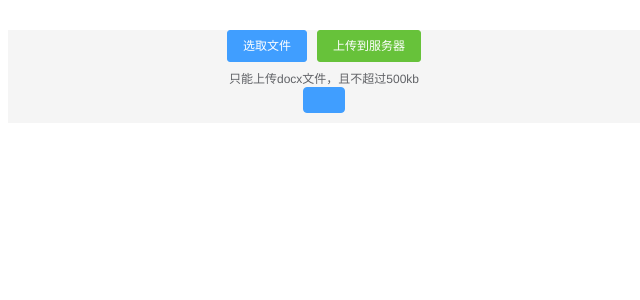
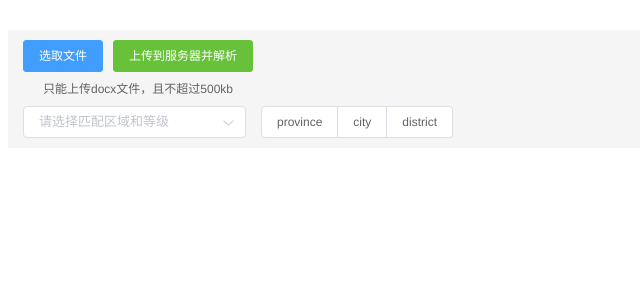
Before and after one commit to Rick-24/text-detection-web, a Vue app: page /#/ in a window 1280 px wide. Shown: the top 300 px of the page, without its empty margins (0-640 px from the left). Built offline with nearby package versions, Linux system fonts and the light colour scheme.

Commit message:
在home组件里注册了AreaCode组件

```diff
--- a/package.json
+++ b/package.json
@@ -36,7 +36,6 @@
     "friendly-errors-webpack-plugin": "^1.6.1",
     "html-webpack-plugin": "^2.30.1",
     "node-notifier": "^5.1.2",
-    "node-sass": "^4.13.1",
     "optimize-css-assets-webpack-plugin": "^3.2.0",
     "ora": "^1.2.0",
     "portfinder": "^1.0.13",
@@ -44,7 +43,6 @@
     "postcss-loader": "^2.0.8",
     "postcss-url": "^7.2.1",
     "rimraf": "^2.6.0",
-    "sass-loader": "^7.1.0",
     "semver": "^5.3.0",
     "shelljs": "^0.7.6",
     "uglifyjs-webpack-plugin": "^1.1.1",
--- a/src/views/Home.vue
+++ b/src/views/Home.vue
@@ -1,24 +1,31 @@
 <template>
   <el-container>
     <el-aside width="50%" class="col">
+      <el-row>
         <el-upload
+          style="float:left;margin-left: 15px;margin-top: 10px"
           action="http://localhost:8001/text/detection"
           accept="application/vnd.openxmlformats-officedocument.wordprocessingml.document"
           multiple
           :limit="1"
           :on-preview="handlePreview"
           :on-remove="handleRemove"
-        :on-change="handelOnChange"
+          :on-change="handleOnChange"
           :file-list="fileList"
           :auto-upload="false">
           <el-button slot="trigger" size="small" type="primary">选取文件</el-button>
           <el-button style="margin-left: 10px;" size="small" type="success" @click="file" ref="file_upload_button">
-          上传到服务器
+            上传到服务器并解析
           </el-button>
           <div slot="tip" class="el-upload__tip">只能上传docx文件，且不超过500kb</div>
 
         </el-upload>
-      <el-button type="primary" @click="province"></el-button>
+      </el-row>
+
+      <el-row>
+        <AreaCode v-on:getAreaCode="getAreaCode" ref="AreaCode"></AreaCode>
+      </el-row>
+
       <el-input
         class="el-textarea"
         type="textarea"
@@ -26,6 +33,7 @@
         placeholder="请输入内容"
         v-html="contents">
       </el-input>
+
     </el-aside>
     <el-main class="col">
       <el-collapse v-for="(item,index) in errorInfo" :key="item.id">
@@ -48,8 +56,10 @@
 import axios from 'axios'
 import mock from '@/mock/index.js'
 import mammoth from 'mammoth'
+import AreaCode from "./components/AreaCode";
 
 export default {
+  name: "Home",
   data() {
     return {
       fileList: [],
@@ -58,17 +68,22 @@ export default {
       },
       contents: '',
       errorInfo: [],
+      areaCode: [],
+      ifReset:false
     };
   },
-  name: "Home",
+  components:{
+    AreaCode
+  },
   methods: {
     file() {
       this.$refs.file_upload_button.loading = "true"
       const that = this
       let formData = new FormData()
       // todo remove
-      formData.append('areaCode',"210211")
+      formData.append('areaCode',this.areaCode)
       formData.append('file', this.form.file)
+      if(this.areaCode.length===0) alert("请提供解析范围")
       this.$api.textDetection.file(formData).then(function (res) {
         console.log(res)
         that.errorInfo = res.value.detectionModels
@@ -82,6 +97,7 @@ export default {
       })
     },
     handleRemove(file, fileList) {
+      this.$refs.AreaCode.resetCheckList()
       this.contents = ''
       this.errorInfo = []
       console.log(file, fileList);
@@ -89,7 +105,7 @@ export default {
     handlePreview(file) {
       console.log(file);
     },
-    handelOnChange(file, fileList) {
+    handleOnChange(file, fileList) {
       let reader = new FileReader();
       const that = this
       this.form.file = file.raw
@@ -161,6 +177,9 @@ export default {
       }).catch(function (res) {
         console.log(res)
       })
+    },
+    getAreaCode(areaCode){
+      this.areaCode=areaCode
     }
 
   }
--- /dev/null
+++ b/src/views/components/AreaCode.vue
@@ -0,0 +1,132 @@
+<template>
+  <el-container style="margin-top: 10px">
+        <el-cascader
+          v-model="path"
+          style="margin-left: 15px"
+          placeholder="请选择匹配区域和等级"
+          ref="current"
+          size="small"
+          expand-trigger="hover"
+          :options="province.options"
+          :props="props"
+          @active-item-change="handleItemChange"
+          @change="selectedChange">
+        </el-cascader>
+        <el-checkbox-group v-model="checkList" size="small" style="margin-left: 15px">
+          <el-checkbox-button label="province"></el-checkbox-button>
+          <el-checkbox-button label="city"></el-checkbox-button>
+          <el-checkbox-button label="district"></el-checkbox-button>
+        </el-checkbox-group>
+  </el-container>
+</template>
+
+<script>
+export default {
+  name: "AreaCode",
+  model: {
+    prop: 'areaCode',
+    event: 'selectedChange'
+  },
+  data () {
+    return {
+      // 所在省市
+      province: {
+        options: []
+      },
+      props: { // 级联选择器的属性配置
+        value: 'value',
+        children: 'next',
+        checkStrictly: true
+      },
+      checkList:[],
+      path:[]
+    }
+  },
+  computed: {},
+  created () {
+    this._initData()
+  },
+  mounted () {
+  },
+  methods: {
+    _initData() {
+      this.$api.areaIndex.province().then((res)=> {
+        console.log("province",res)
+        this.province.options = res.value.models.map(item => {
+          // 所在省市
+          return {
+            value: item.code,
+            label: item.name,
+            next: []
+          }
+        })
+      }).catch(function (res) {
+        console.log(res)
+      })
+
+    },
+    handleItemChange(val){
+      const matchProvince = this.province.options.findIndex(item => {
+        return item.value === val[0];
+      })
+      const provinceSelected=this.province.options[matchProvince]
+      if(val.length===1){
+        if(provinceSelected.next.length!==0) return
+        setTimeout(item =>{
+          this.$api.areaIndex.city(provinceSelected.value).then((res)=> {
+            console.log("cities",res)
+            provinceSelected.next = res.value.models.map(item => {
+              return {
+                value: item.code,
+                label: item.name,
+                next: []
+              }
+            })
+          }).catch(function (res) {
+            console.log(res)
+          })
+        },300)
+      }else if(val.length===2){
+        const matchCity = provinceSelected.next.findIndex(item => {
+          return item.value === val[1];
+        })
+        const citySelected=provinceSelected.next[matchCity]
+        if(citySelected.next.length!==0) return
+        setTimeout(item =>{
+          this.$api.areaIndex.district(citySelected.value).then((res)=> {
+            console.log("districts",res)
+            citySelected.next = res.value.models.map(item => {
+              return {
+                value: item.code,
+                label: item.name,
+              }
+            })
+          }).catch(function (res) {
+            console.log(res)
+          })
+        },100)
+      }
+
+    },
+    selectedChange(val){
+      if(val.length<3) {
+        alert("请将匹配精确到区,然后在复选框选择匹配范围")
+      } else {
+        if(this.checkList.indexOf("province")===-1) val[0]=""
+        if(this.checkList.indexOf("city")===-1) val[1]=""
+        if(this.checkList.indexOf("district")===-1) val[2]=""
+        this.$emit("getAreaCode",val)
+      }
+    },
+    resetCheckList(){
+      this.checkList=[]
+      this.path=[]
+    }
+  }
+
+}
+</script>
+
+<style scoped>
+
+</style>
```
Lines whose indentation alone changed are shown as unchanged.
